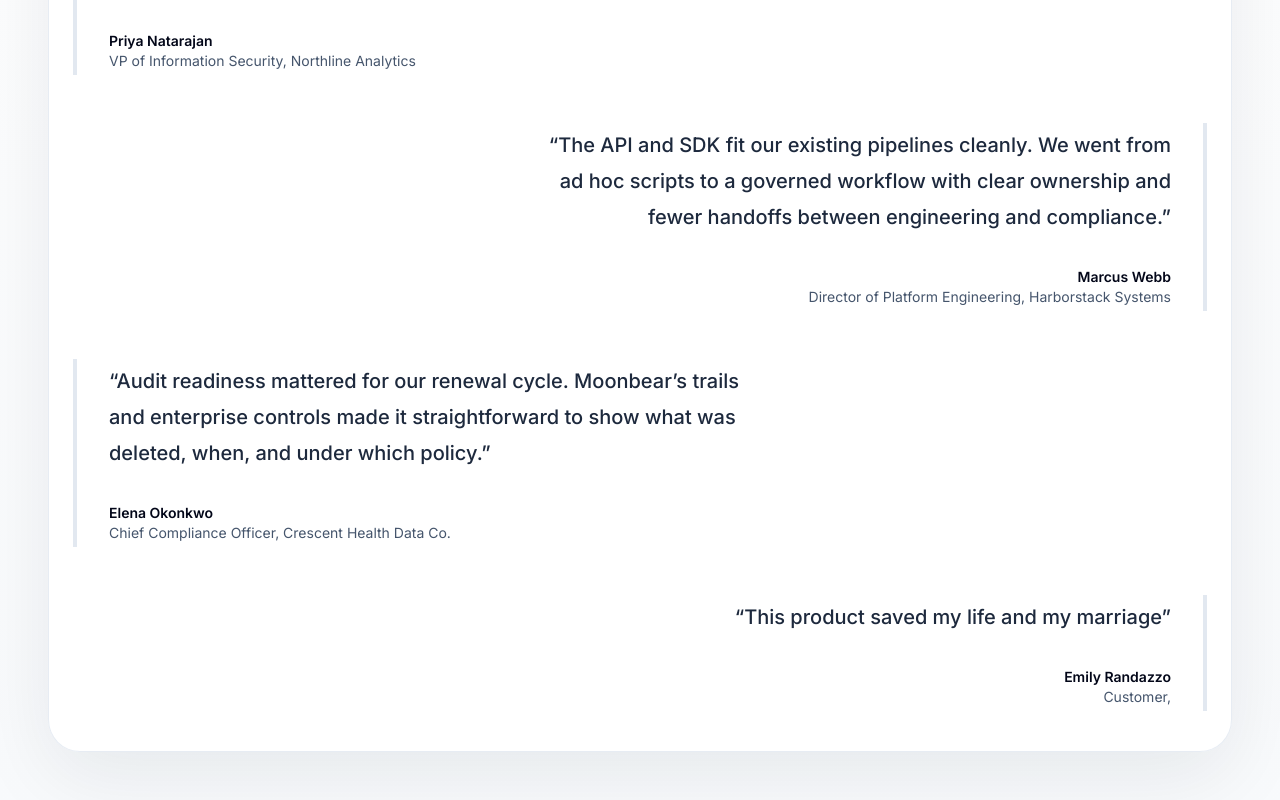
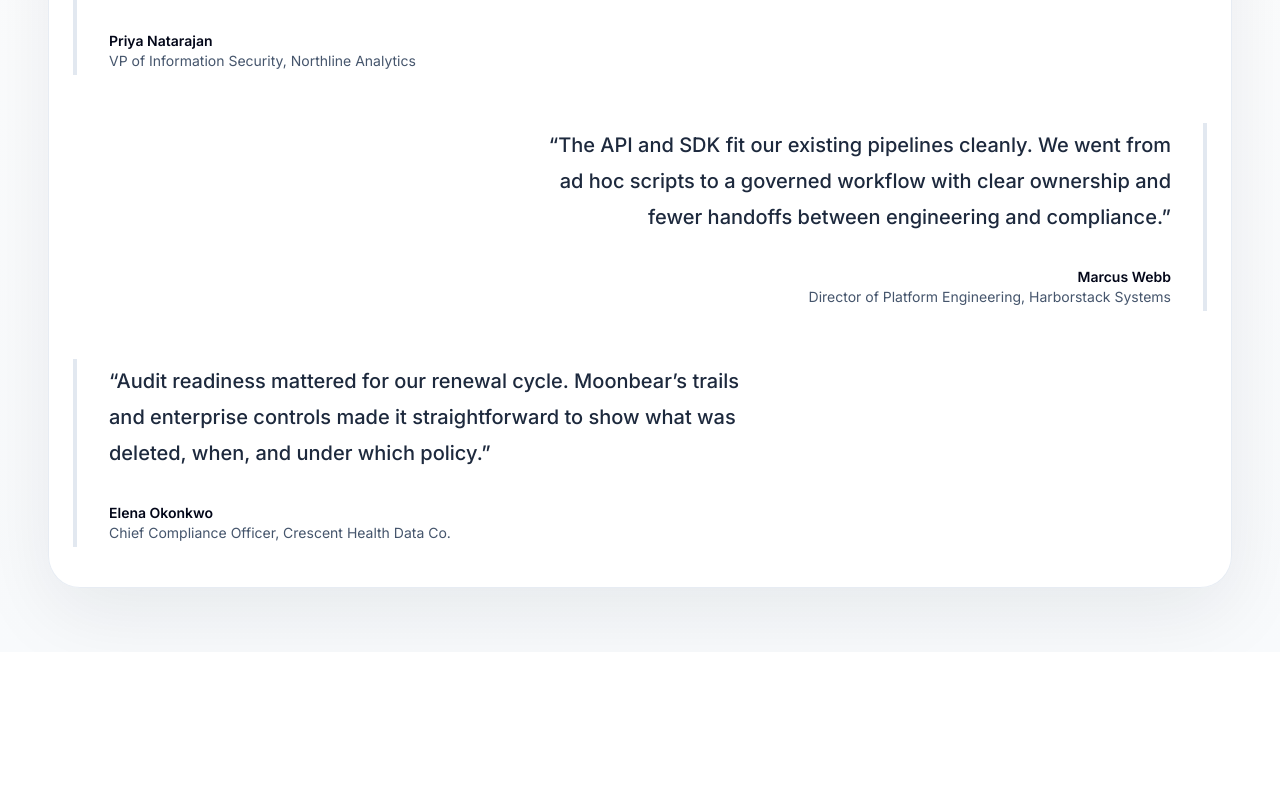
Before and after one commit to robzhu/moonbear-site, a Next.js app: page / in a window 1280 px wide. Shown: the part 2241-3041 px from the top of the page. After the commit the page ends 2893 px from the top, so only its background shows below. Built offline with nearby package versions, Linux system fonts and the light colour scheme.

Commit message:
Remove Emily testimonial

```diff
--- a/src/app/page.tsx
+++ b/src/app/page.tsx
@@ -110,12 +110,6 @@ const customerTestimonials = [
     name: "Elena Okonkwo",
     role: "Chief Compliance Officer",
     company: "Crescent Health Data Co.",
-  },
-  {
-    quote: "This product saved my life and my marriage",
-    name: "Emily Randazzo",
-    role: "Customer",
-    company: "",
   },
 ];
 
```
